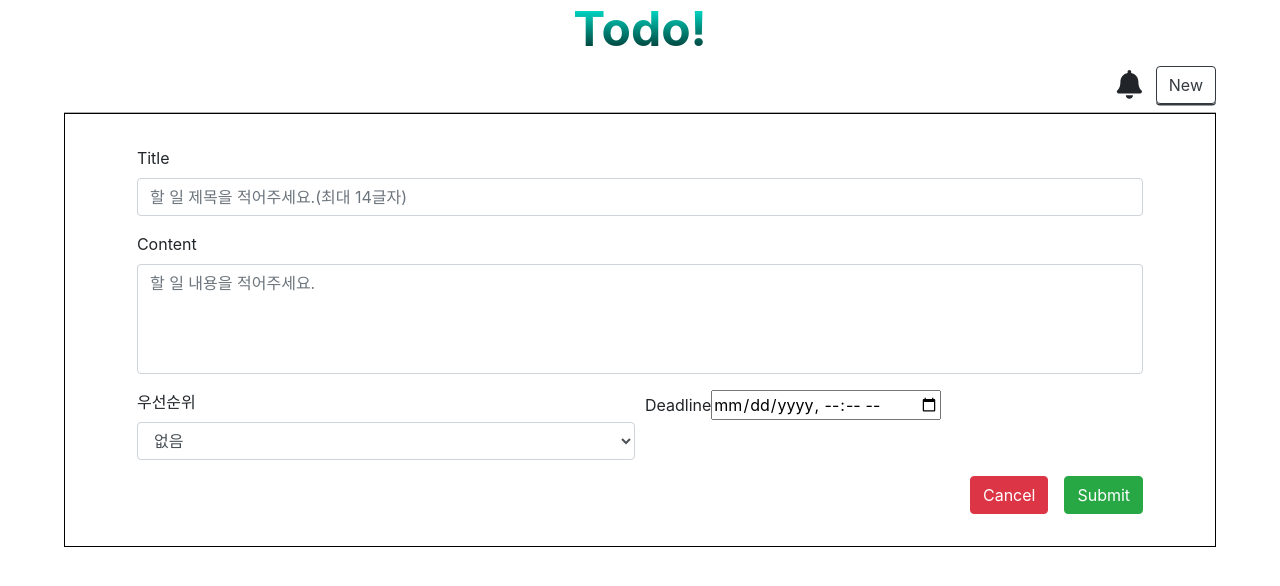
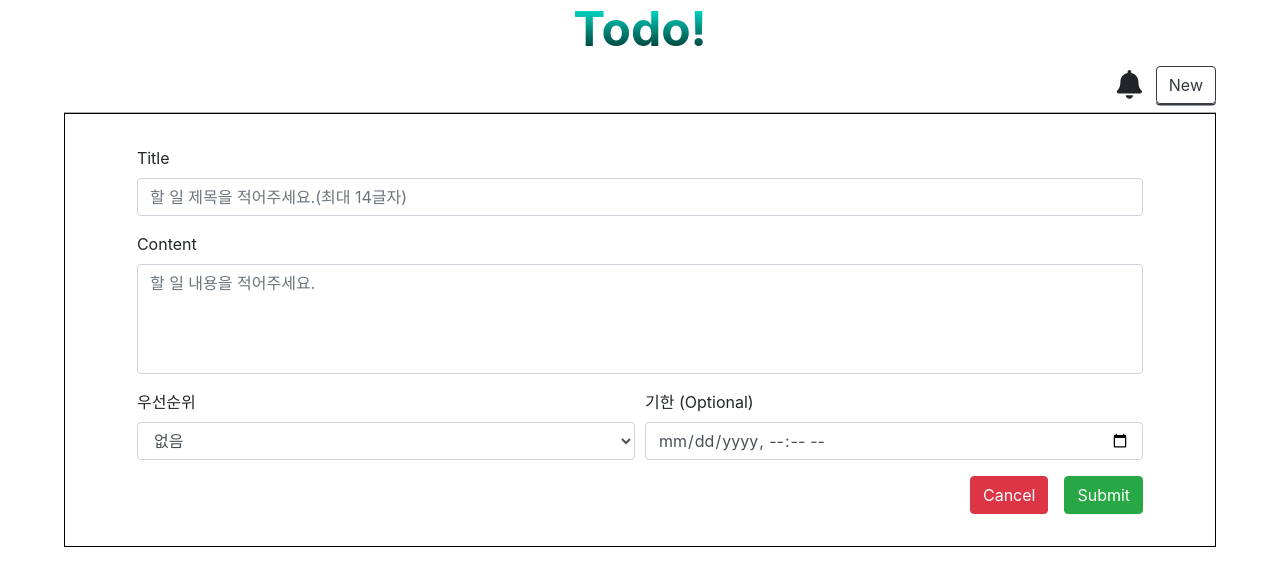
Before and after one commit to fed-gren/Todo-App, a React (Create React App) app in the folder todo_client/: page /new in a window 1280 px wide. Shown: the top 586 px of the page. Built offline with nearby package versions, Linux system fonts and the light colour scheme; the HTML template or start-up script is replaced by a standard one.

Commit message:
fix: change date-time-picker style
- HTML 기본 태그인 datetime 스타일 bootstrap과 동일하게 수정

```diff
--- a/todo_client/src/components/DateTimePicker.js
+++ b/todo_client/src/components/DateTimePicker.js
@@ -1,9 +1,10 @@
 import React from "react";
+import "../styles/DateTimePicker.css";
 
-function DateTimePicker(props) {
+function DateTimePicker() {
   return (
-    <section>
-      <label htmlFor="deadline">Deadline</label>
+    <section className="datetime">
+      <label htmlFor="deadline">기한 (Optional)</label>
       <input
         type="datetime-local"
         id="deadline"
--- a/todo_client/src/components/TodoForm.js
+++ b/todo_client/src/components/TodoForm.js
@@ -113,7 +113,7 @@ function TodoForm(props) {
             </Form.Control>
           </Form.Group>
 
-          <Form.Group as={Col}>
+          <Form.Group as={Col} className="date-time-picker">
             <DateTimePicker/>
           </Form.Group>
         </Form.Row>
--- /dev/null
+++ b/todo_client/src/styles/DateTimePicker.css
@@ -0,0 +1,31 @@
+.datetime {
+  display: flex;
+  flex-direction: column;
+  width: 100%;
+}
+
+.datetime:focus {
+  border-color: rgb(128, 189, 255);
+  box-shadow: rgba(0, 123, 255, 0.25) 0 0 0 .2rem;
+}
+
+#deadline {
+  width: 100%;
+  height: calc(1.5em + .75rem + 2px);
+  padding: .375rem .75rem;
+  font-size: 1rem;
+  font-weight: 400;
+  line-height: 1.5;
+  color: #495057;
+  /* background-color: #fff; */
+  background-clip: padding-box;
+  border: 1px solid #ced4da;
+  border-radius: .25rem;
+  transition: border-color .15s ease-in-out, box-shadow .15s ease-in-out;
+}
+
+#deadline:focus {
+  border-color: rgb(128, 189, 255);
+  box-shadow: rgba(0, 123, 255, 0.25) 0 0 0 .2rem;
+  outline: 0;
+}
--- a/todo_client/src/styles/TodoForm.css
+++ b/todo_client/src/styles/TodoForm.css
@@ -14,6 +14,12 @@
   resize: none;
 }
 
+.date-time-picker {
+  display:flex;
+  align-items: flex-end;
+  /* flex-direction: column; */
+}
+
 .buttons {
   display: flex;
   justify-content: flex-end;
```
